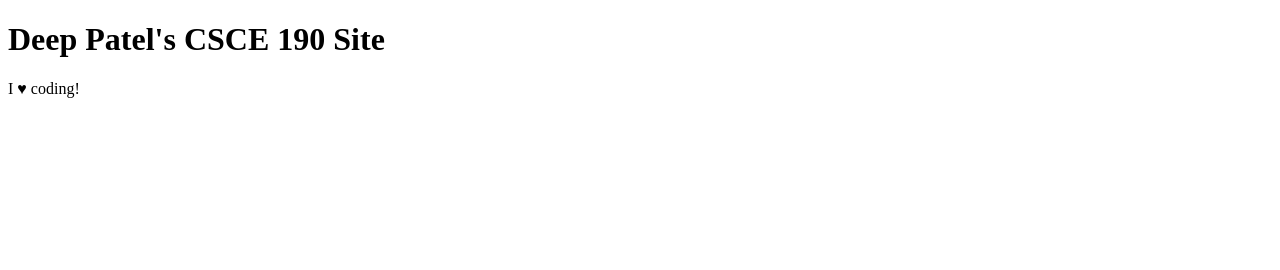
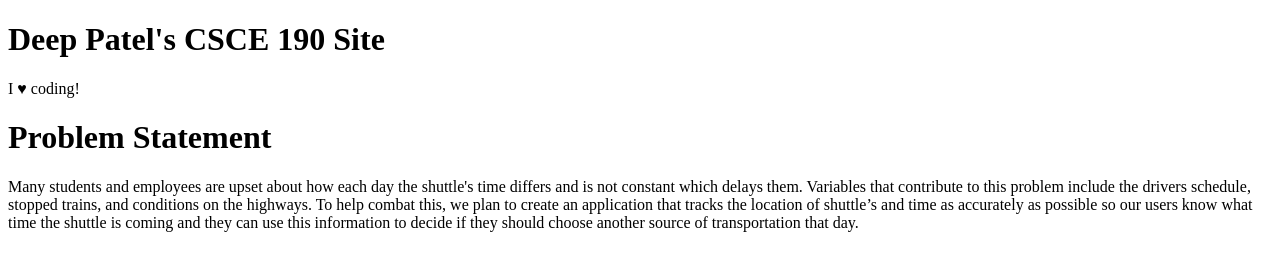
Before and after one commit to DeepThePatel/DeepThePatel.github.io, a plain HTML site: page index.html in a window 1280 px wide. Drawn offline with Linux system fonts and the light colour scheme.

Commit message:
Add files via upload

```diff
--- a/index.html
+++ b/index.html
@@ -6,5 +6,11 @@
     <body>
         <h1>Deep Patel's CSCE 190 Site</h1>
         <p>I &hearts; coding!</p>
+        <h1>Problem Statement</h1>
+        <p>Many students and employees are upset about how each day the shuttle's time differs and is not constant which delays them. Variables that
+           contribute to this problem include the drivers schedule, stopped trains, and conditions on the highways. To help combat this, we plan to create
+           an application that tracks the location of shuttle’s and time as accurately as possible so our users know what time the shuttle is coming and
+           they can use this information to decide if they should choose another source of transportation that day.
+        </p>
     </body>
 </html>
```
